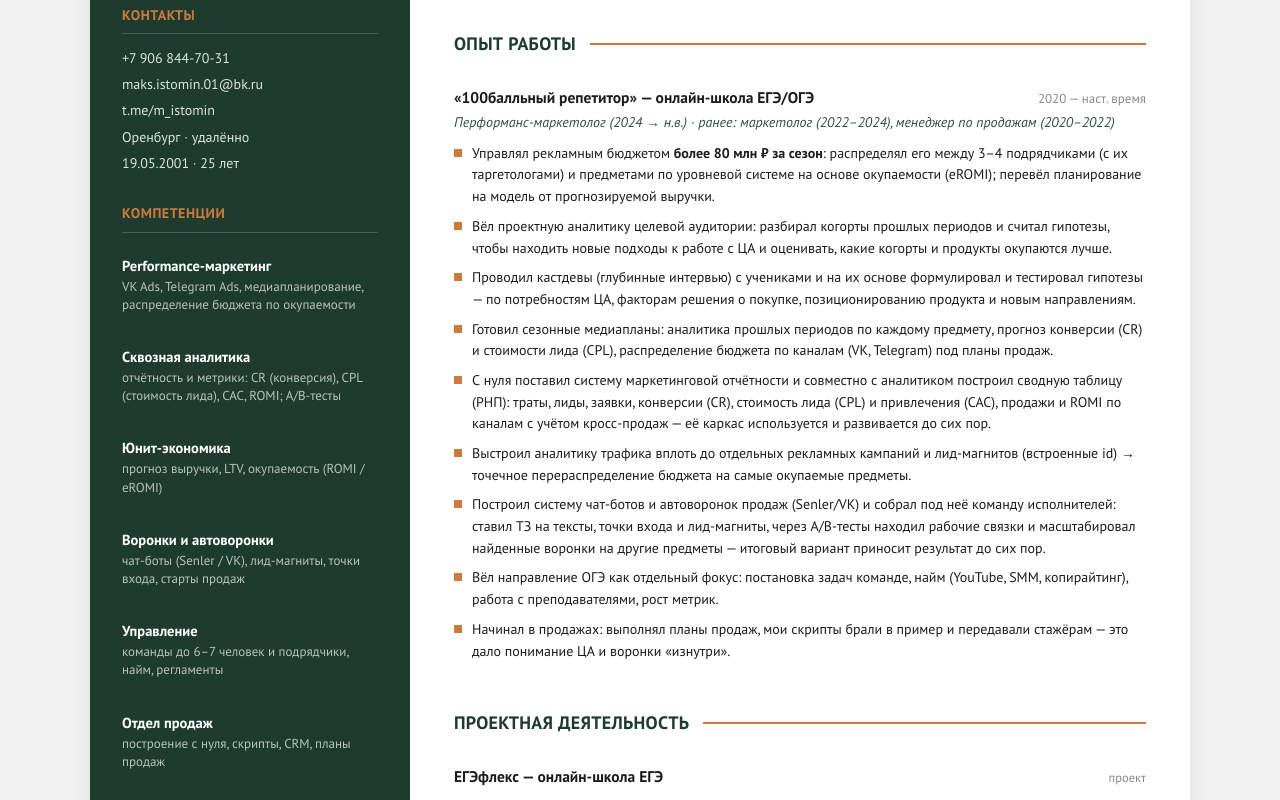
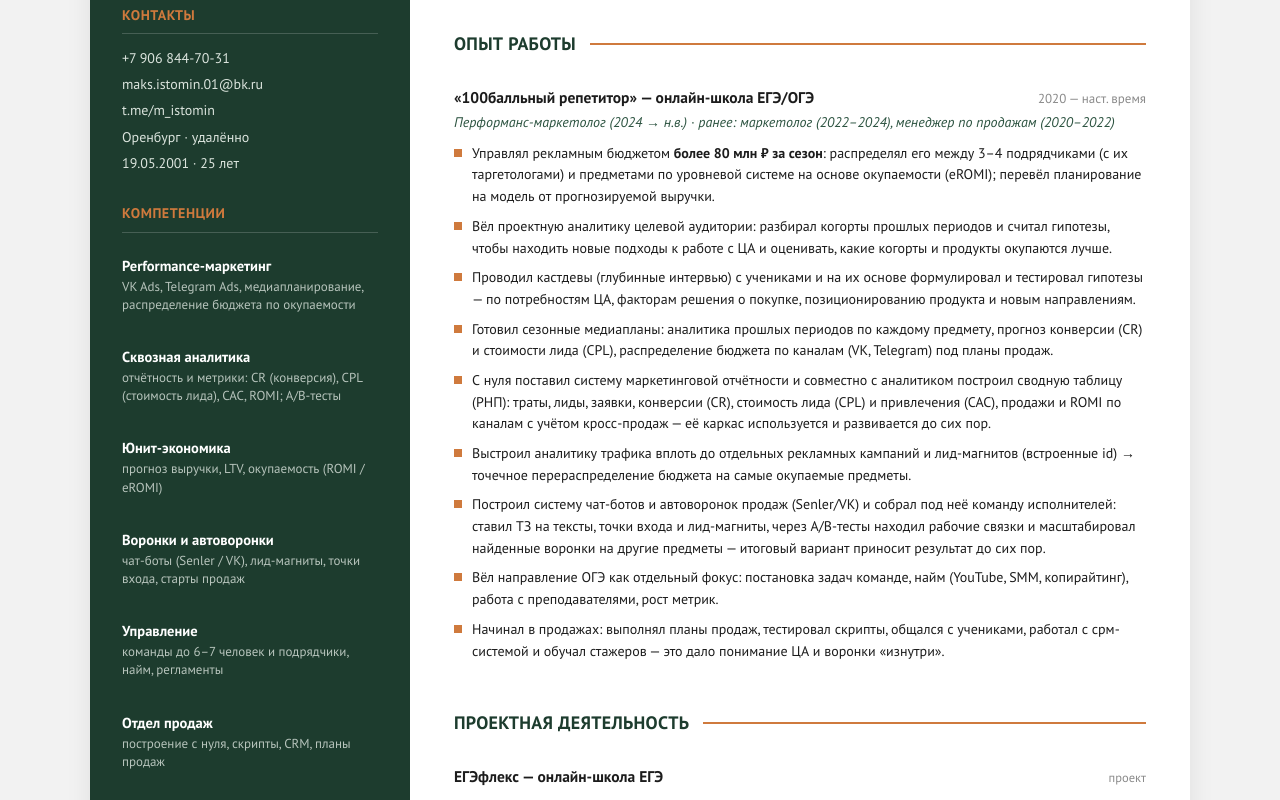
Before and after one commit to maksimistomin01/Resume_Istomin_Maksim, a plain HTML site: page index.html in a window 1280 px wide. Shown: the part 224-1024 px from the top of the page. Drawn offline with Linux system fonts and the light colour scheme.

Commit message:
Update index.html

```diff
--- a/index.html
+++ b/index.html
@@ -410,7 +410,7 @@
           <li>Выстроил аналитику трафика вплоть до отдельных рекламных кампаний и лид-магнитов (встроенные id) → точечное перераспределение бюджета на самые окупаемые предметы.</li>
           <li>Построил систему чат-ботов и автоворонок продаж (Senler/VK) и собрал под неё команду исполнителей: ставил ТЗ на тексты, точки входа и лид-магниты, через A/B-тесты находил рабочие связки и масштабировал найденные воронки на другие предметы — итоговый вариант приносит результат до сих пор.</li>
           <li>Вёл направление ОГЭ как отдельный фокус: постановка задач команде, найм (YouTube, SMM, копирайтинг), работа с преподавателями, рост метрик.</li>
-          <li>Начинал в продажах: выполнял планы продаж, мои скрипты брали в пример и передавали стажёрам — это дало понимание ЦА и воронки «изнутри».</li>
+          <li>Начинал в продажах: выполнял планы продаж, тестировал скрипты, общался с учениками, работал с срм-системой и обучал стажеров — это дало понимание ЦА и воронки «изнутри».</li>
         </ul>
       </div>
     </section>
```
